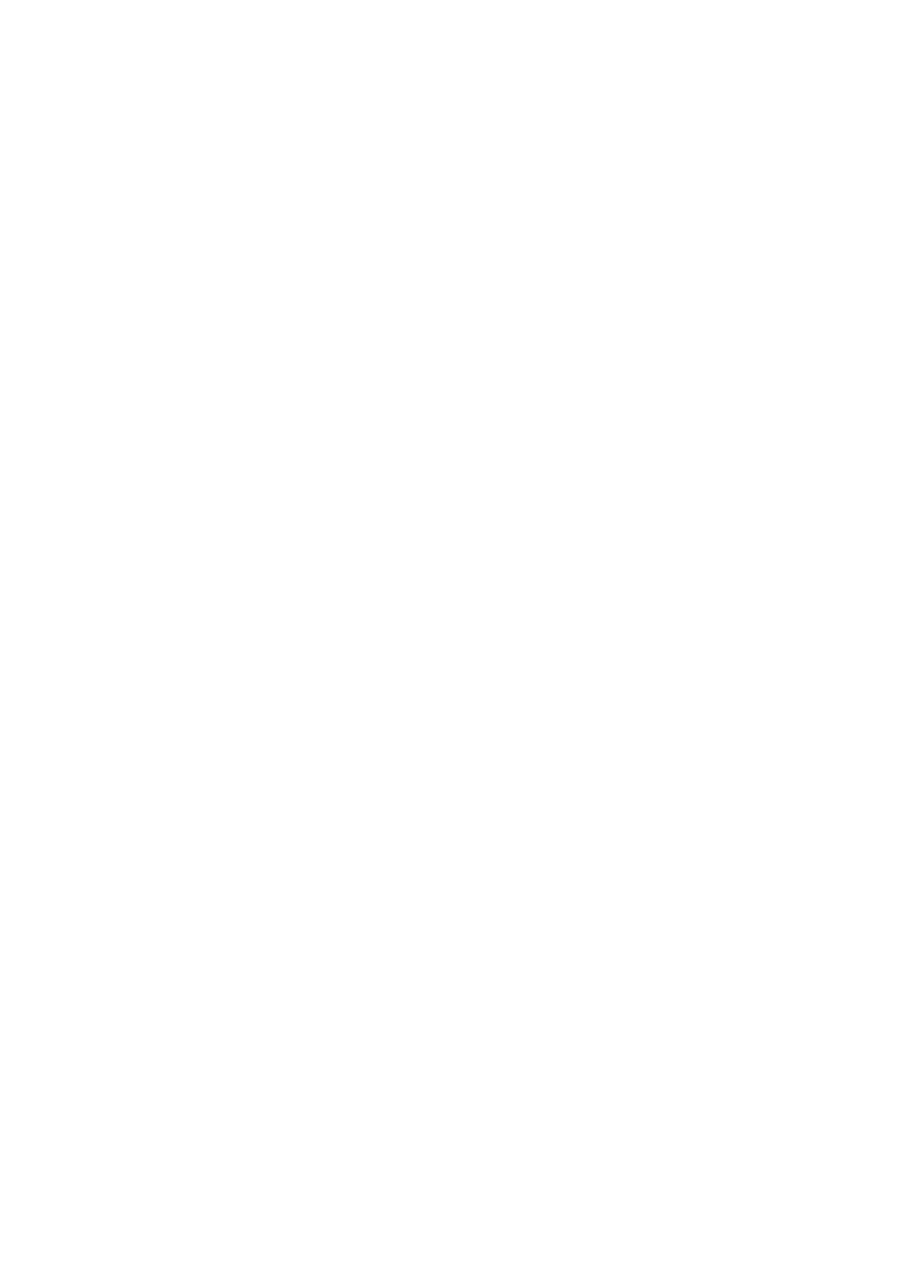
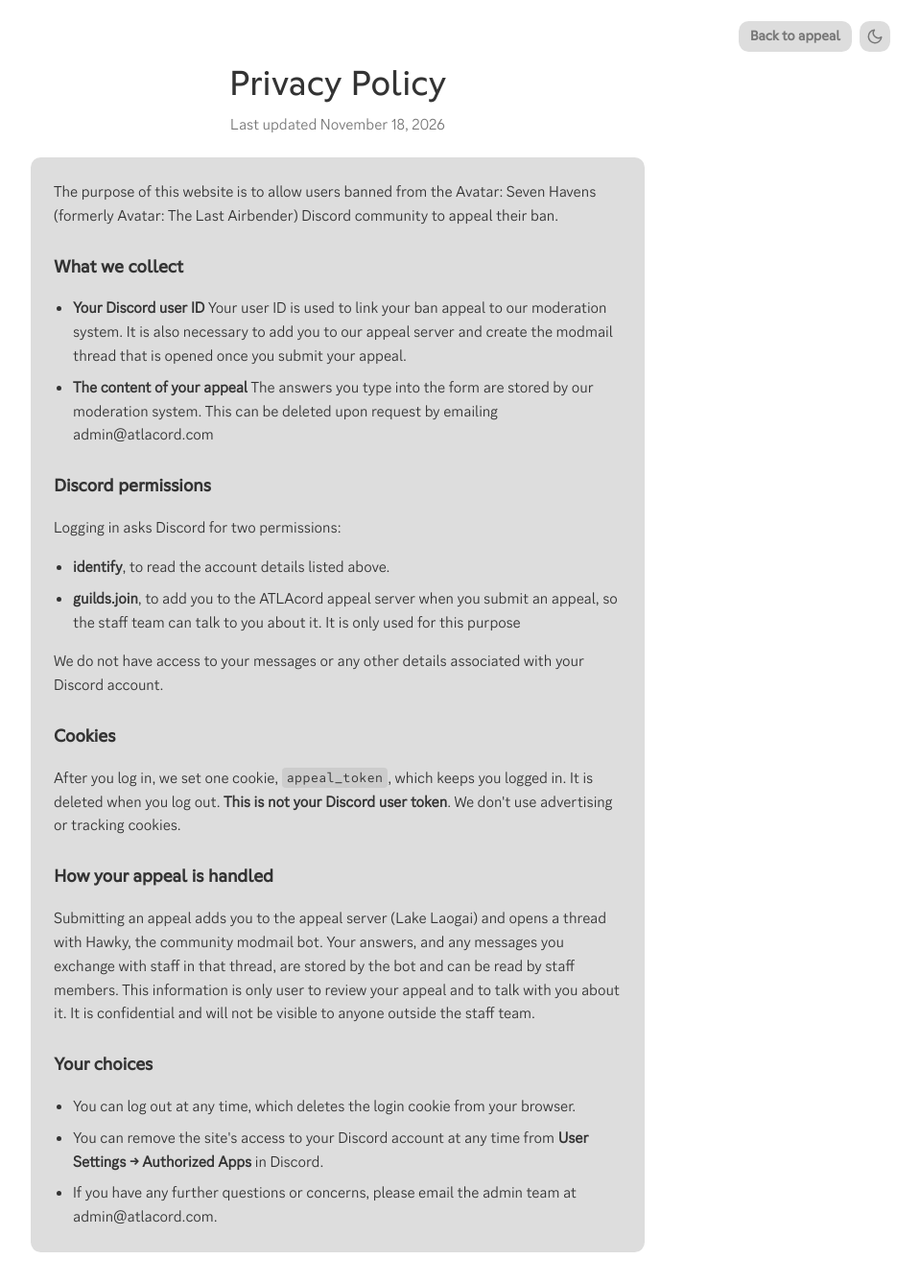
Before and after one commit to atlacord/appeals, a Vue app: page /privacy in a window 1280 px wide. Before the commit this address had no page. Shown: the whole page at 96% size, without its empty margins (288-1247 px from the left). Before the commit the page ends 800 px from the top, so only its background shows below. Built offline with nearby package versions, Linux system fonts and the light colour scheme.

Commit message:
Add privacy policy

```diff
--- a/src/router/index.ts
+++ b/src/router/index.ts
@@ -9,6 +9,12 @@ const router = createRouter({
       name: 'home',
       component: HomeView,
     },
+    {
+      // Public: no login needed
+      path: '/privacy',
+      name: 'privacy',
+      component: () => import('@/views/PrivacyView.vue'),
+    },
   ],
 })
 
--- a/src/views/HomeView.vue
+++ b/src/views/HomeView.vue
@@ -1,5 +1,6 @@
 <script setup lang="ts">
 import { onMounted, ref } from 'vue'
+import { RouterLink } from 'vue-router'
 import { fetchMe, LOGIN_PATH, type Me } from '@/api'
 import AppealForm from '@/components/AppealForm.vue'
 import UserPanel from '@/components/UserPanel.vue'
@@ -49,6 +50,10 @@ onMounted(async () => {
         </div>
       </template>
     </div>
+
+    <footer class="footer">
+      <router-link to="/privacy">Privacy Policy</router-link>
+    </footer>
   </div>
 </template>
 
@@ -85,6 +90,12 @@ onMounted(async () => {
 .user {
   width: 14rem;
 }
+.footer {
+  font-family: var(--thread-text);
+  font-size: .875rem;
+  margin-top: 2rem;
+  text-align: center;
+}
 .status {
   color: var(--text-muted);
   font-family: var(--thread-text);
--- /dev/null
+++ b/src/views/PrivacyView.vue
@@ -0,0 +1,148 @@
+<script setup lang="ts">
+import { RouterLink } from 'vue-router'
+import ThemeToggle from '@/components/ThemeToggle.vue'
+
+const LAST_UPDATED = 'November 18, 2026'
+</script>
+
+<template>
+  <div class="page">
+    <header class="top-bar">
+      <router-link class="action-btn" to="/">Back to appeal</router-link>
+      <theme-toggle boxed/>
+    </header>
+    <p class="page-title">Privacy Policy</p>
+    <p class="subtitle">Last updated {{ LAST_UPDATED }}</p>
+
+    <article class="policy card">
+      <p>
+        The purpose of this website is to allow users banned from the Avatar: Seven Havens (formerly Avatar: The Last Airbender) Discord community to appeal their ban.
+      </p>
+
+      <h2>What we collect</h2>
+      <ul>
+        <li>
+          <strong>Your Discord user ID</strong> Your user ID is used to link your ban appeal to our moderation system. It is also necessary to add you to our appeal server and create the modmail thread that is opened once you submit your appeal.
+        </li>
+        <li>
+          <strong>The content of your appeal</strong> The answers you type into the form are stored by our moderation system. This can be deleted upon request by emailing admin@atlacord.com
+        </li>
+      </ul>
+
+      <h2>Discord permissions</h2>
+      <p>Logging in asks Discord for two permissions:</p>
+      <ul>
+        <li><strong>identify</strong>, to read the account details listed above.</li>
+        <li>
+          <strong>guilds.join</strong>, to add you to the ATLAcord appeal server when you submit an
+          appeal, so the staff team can talk to you about it. It is only used for this purpose
+        </li>
+      </ul>
+      <p>We do not have access to your messages or any other details associated with your Discord account.</p>
+
+      <h2>Cookies</h2>
+      <p>
+        After you log in, we set one cookie, <code>appeal_token</code>, which keeps you logged in. It is deleted
+        when you log out. <strong>This is not your Discord user token</strong>. We don't use advertising or tracking cookies.
+      </p>
+
+      <h2>How your appeal is handled</h2>
+      <p>
+        Submitting an appeal adds you to the appeal server (Lake Laogai) and opens a thread with Hawky, the community modmail bot. Your answers, and
+        any messages you exchange with staff in that thread, are stored by the bot and can be read
+        by staff members. This information is only user to review your appeal and to talk with you about it. It is confidential and will not be visible to anyone outside the staff team.
+      </p>
+
+      <h2>Your choices</h2>
+      <ul>
+        <li>You can log out at any time, which deletes the login cookie from your browser.</li>
+        <li>
+          You can remove the site's access to your Discord account at any time from <strong>User Settings → Authorized
+          Apps</strong> in Discord.
+        </li>
+        <li>
+          If you have any further questions or concerns, please email the admin team at admin@atlacord.com.
+        </li>
+      </ul>
+    </article>
+  </div>
+</template>
+
+<style scoped>
+.page {
+  min-height: 100vh;
+  min-height: 100dvh;
+  padding: 1rem 4rem 2rem;
+}
+.top-bar {
+  align-items: center;
+  display: flex;
+  gap: .5rem;
+  justify-content: flex-end;
+  margin-bottom: .5rem;
+  min-height: 2.75rem;
+}
+.page-title {
+  font-size: 2.25rem;
+  margin: 0;
+  text-align: center;
+}
+.subtitle {
+  color: var(--text-muted);
+  font-family: var(--thread-text);
+  margin: .5rem auto 1.5rem;
+  text-align: center;
+}
+.policy {
+  background: var(--bg-dark-2);
+  border-radius: var(--roundness);
+  font-family: var(--thread-text);
+  line-height: 1.55;
+  margin: 0 auto;
+  max-width: 40rem;
+  padding: 1.5rem;
+}
+.policy > :first-child {
+  margin-top: 0;
+}
+.policy > :last-child {
+  margin-bottom: 0;
+}
+h2 {
+  font-family: var(--sans-serif);
+  font-size: 1.125rem;
+  margin: 1.75rem 0 .5rem;
+}
+ul {
+  padding-left: 1.25rem;
+}
+li + li {
+  margin-top: .5rem;
+}
+code {
+  background: var(--bg-dark-3);
+  border-radius: .25rem;
+  font-family: var(--mono);
+  font-size: .875em;
+  padding: .1em .35em;
+}
+.todo {
+  background: color-mix(in srgb, var(--red), transparent 85%);
+  border-radius: var(--roundness);
+  color: var(--red);
+  padding: .5rem .75rem;
+}
+
+@media (max-width: 767px) {
+  .page {
+    padding-left: .75rem;
+    padding-right: .75rem;
+  }
+  .page-title {
+    font-size: 1.75rem;
+  }
+  .policy {
+    padding: 1.25rem;
+  }
+}
+</style>
```
